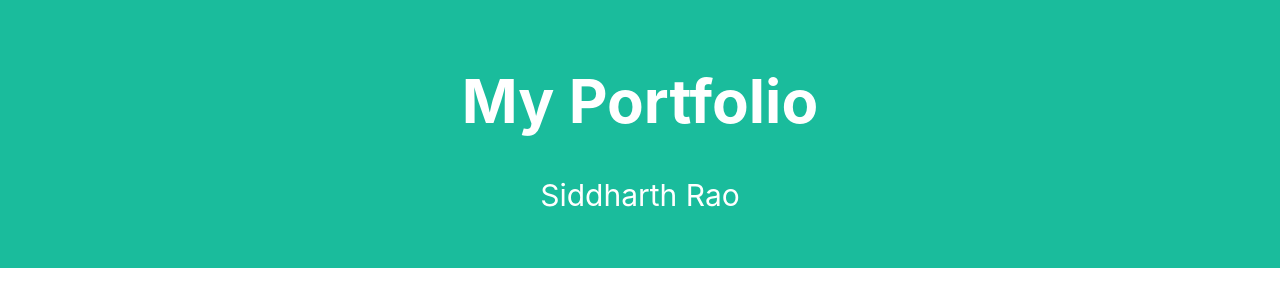
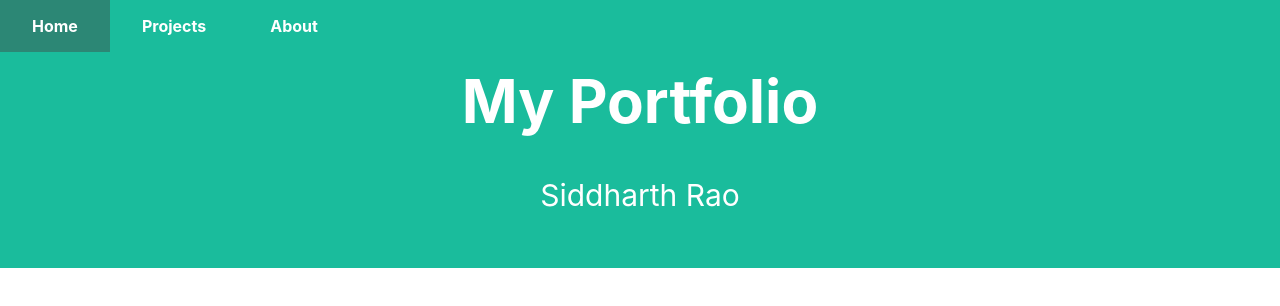
Before and after one commit to silverlightning926/React-Portfolio, a React (Create React App) app: page / in a window 1280 px wide. Shown: the top 306 px of the page. Built offline with nearby package versions, Linux system fonts and the light colour scheme.

Commit message:
Added a NavBar

```diff
--- a/src/App.css
+++ b/src/App.css
@@ -5,3 +5,38 @@
     color: white;
     font-size: 30px;
 }
+
+nav {
+    text-align: left;
+    position: fixed;
+    top: 0;
+    width: 100%;
+    background: #1abc9c;
+}
+
+nav ul {
+    list-style-type: none;
+    margin: 0;
+    padding: 0;
+}
+
+nav li {
+    display: inline-block;
+    padding-top: 16px;
+    padding-bottom: 16px;
+}
+
+nav a {
+    text-decoration: none;
+    color: white;
+    font-weight: bold;
+    padding: 16px 32px;
+}
+
+nav a:hover {
+    background: rgb(44, 135, 117);
+}
+
+.page-body {
+    padding: 10px;
+}
--- a/src/App.js
+++ b/src/App.js
@@ -2,16 +2,16 @@
 import {BrowserRouter as Router, Route, Switch} from 'react-router-dom'
 import './App.css';
 import HomePage from "./pages/HomePage";
+import NavBar from "./components/NavBar";
 
 function App() {
   return (
     <Router>
       <div className="App">
-        <div id="page-body">
+          <NavBar/>
           <Switch>
-            <Route path = '/' component={HomePage} exact />
+              <Route path = '/' component={HomePage} exact />
           </Switch>
-        </div>
       </div>
     </Router>
   );
--- /dev/null
+++ b/src/components/NavBar.js
@@ -0,0 +1,20 @@
+import React from "react";
+import {Link} from "react-router-dom";
+
+const NavBar = () => (
+    <nav>
+        <ul>
+            <li>
+                <Link to="/">Home</Link>
+            </li>
+            <li>
+                <Link to="/projects">Projects</Link>
+            </li>
+            <li>
+                <Link to="/about">About</Link>
+            </li>
+        </ul>
+    </nav>
+);
+
+export default NavBar;
--- a/src/pages/HomePage.js
+++ b/src/pages/HomePage.js
@@ -4,7 +4,12 @@
 const HomePage = () => {
     return(
         <div>
+
             <Header title="My Portfolio" subtitle="Siddharth Rao"/>
+
+            <div className="page-body">
+
+            </div>
         </div>
     )
 }
```
